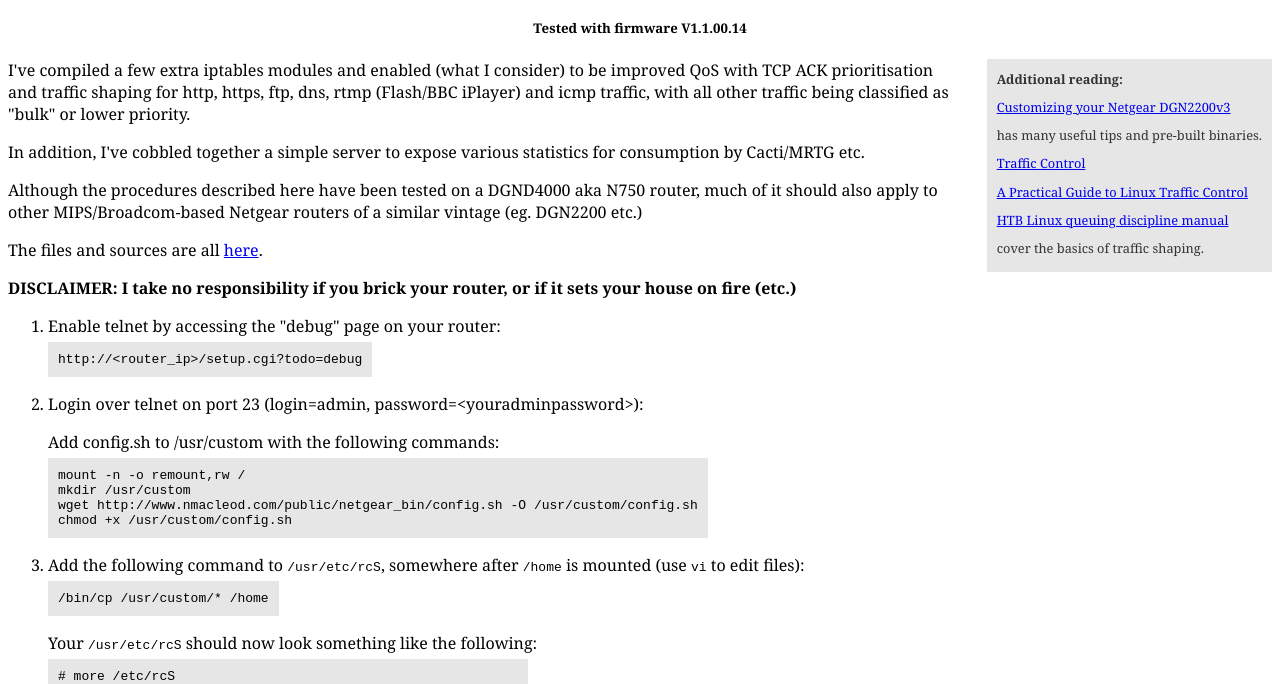
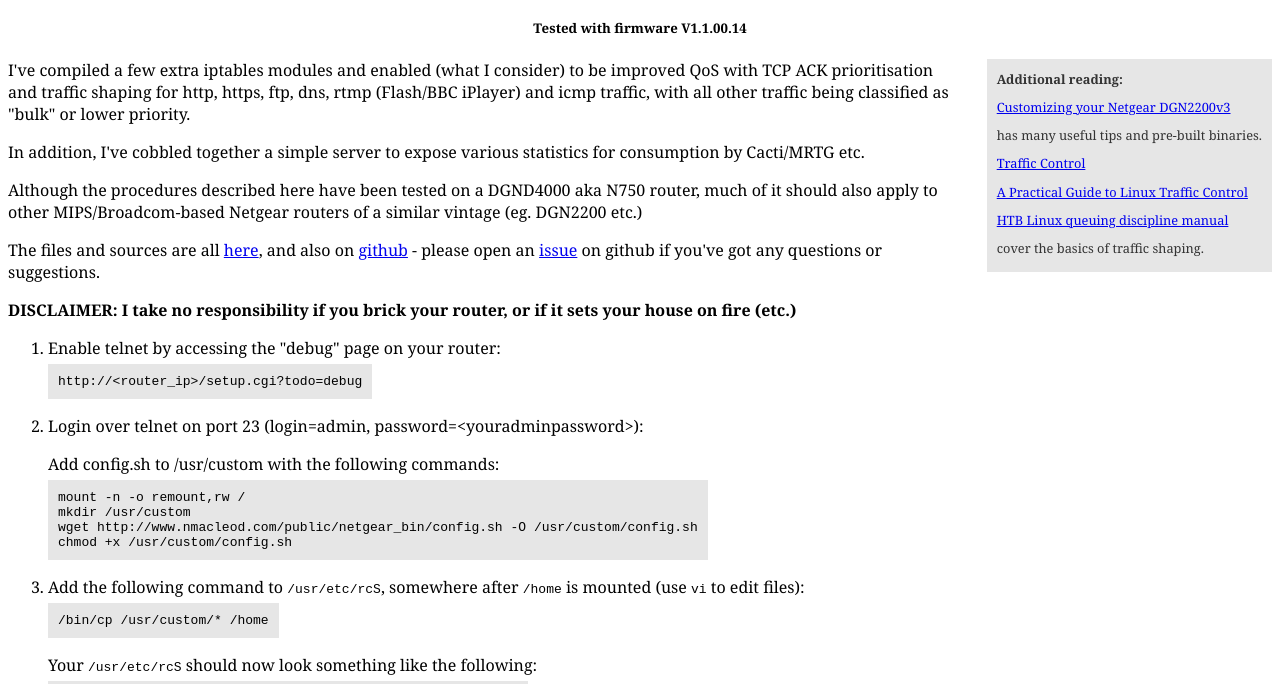
Before and after one commit to gvsurenderreddy/dgnd4000, a plain HTML site: page notes/index.html in a window 1280 px wide. Shown: the part 114-798 px from the top of the page. Drawn offline with Linux system fonts and the light colour scheme.

Commit message:
Update notes

```diff
--- a/notes/index.html
+++ b/notes/index.html
@@ -153,7 +153,7 @@ span {
 <p>I've compiled a few extra iptables modules and enabled (what I consider) to be improved QoS with TCP ACK prioritisation and traffic shaping for http, https, ftp, dns, rtmp (Flash/BBC iPlayer) and icmp traffic, with all other traffic being classified as "bulk" or lower priority.</p>
 <p>In addition, I've cobbled together a simple server to expose various statistics for consumption by Cacti/MRTG etc.</p>
 <p>Although the procedures described here have been tested on a DGND4000 aka N750 router, much of it should also apply to other MIPS/Broadcom-based Netgear routers of a similar vintage (eg. DGN2200 etc.)
-<p>The files and sources are all <a href="http://nmacleod.com/public/netgear_bin/">here</a>.</p>
+<p>The files and sources are all <a href="http://nmacleod.com/public/netgear_bin/">here</a>, and also on <a href="https://github.com/MilhouseVH/dgnd4000">github</a> - please open an <a href="https://github.com/MilhouseVH/dgnd4000/issues">issue</a> on github if you've got any questions or suggestions.</p>
 <p><strong>DISCLAIMER: I take no responsibility if you brick your router, or if it sets your house on fire (etc.)</strong></p>
 <ol>
 <li>Enable telnet by accessing the "debug" page on your router:</li>
```
